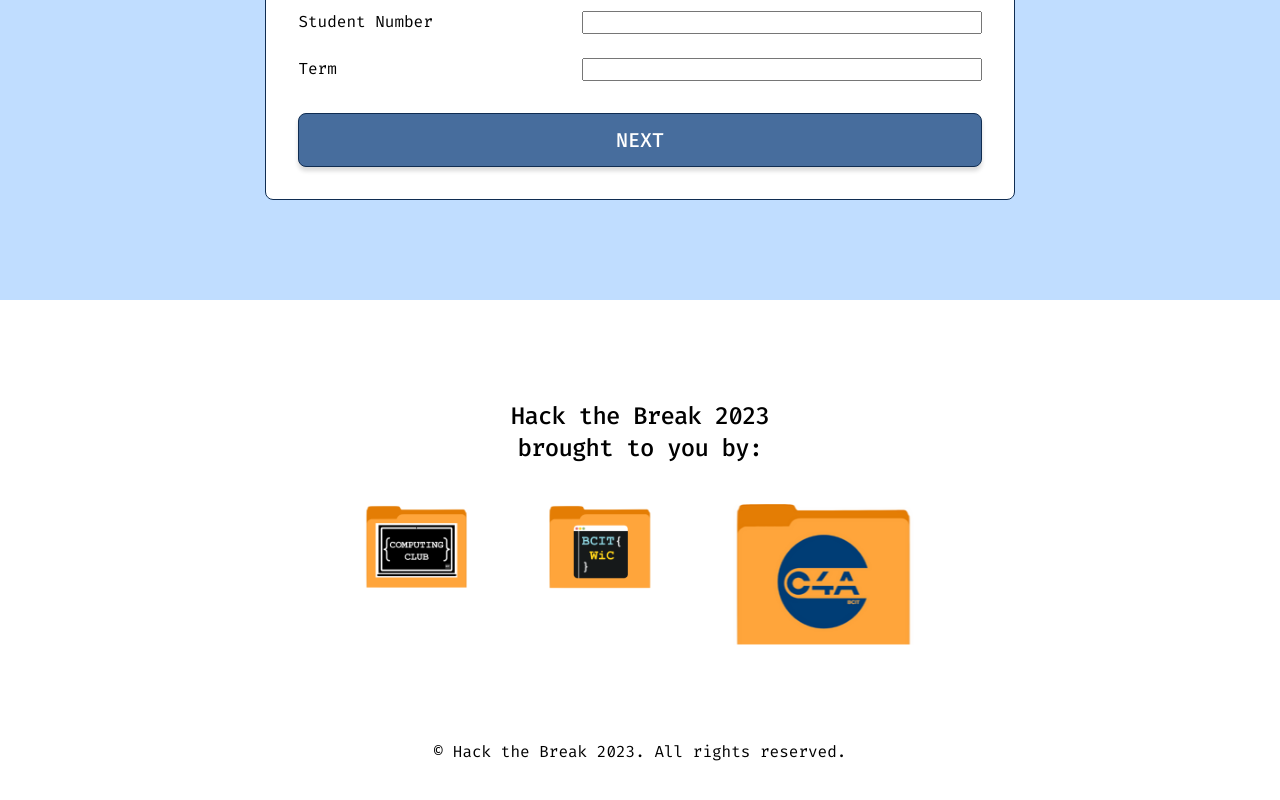
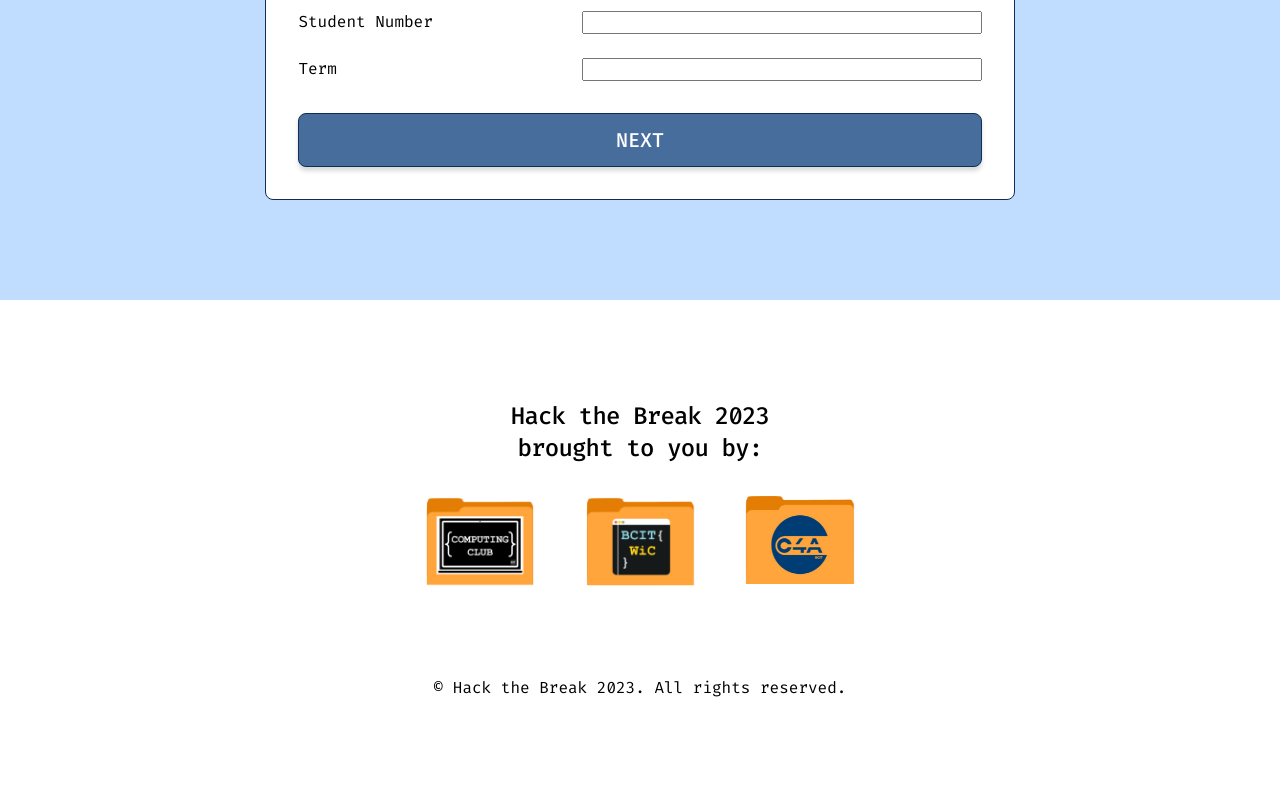
Before and after one commit to jmc37/HackTheBreak, a React (Vite) app: page / in a window 1280 px wide. Shown: the part 5010-5810 px from the top of the page. After the commit the page ends 5764 px from the top, so only its background shows below. Built offline with nearby package versions, Linux system fonts and the light colour scheme; a web font is replaced by a local one.

Commit message:
Fix logo sizing & update links in Socials section

```diff
--- a/src/sections/Socials.tsx
+++ b/src/sections/Socials.tsx
@@ -12,7 +12,7 @@ function Socials() {
                 <ul className={styles.socialsContainer}>
                     <li>
                         <a
-                            href="#"
+                            href="https://www.linkedin.com/company/bcit-computing-club/"
                             target="_blank"
                             title="Link to Computing Club"
                         >
@@ -21,7 +21,7 @@ function Socials() {
                     </li>
                     <li>
                         <a
-                            href="#"
+                            href="https://linktr.ee/wic.bcit"
                             target="_blank"
                             title="Link to BCIT Women in Computing"
                         >
--- a/src/styles/FAQ.module.css
+++ b/src/styles/FAQ.module.css
@@ -37,6 +37,7 @@
     padding: 0.5rem;
     border-radius: 0.5rem;
     box-shadow: 0 0.25rem 0.25rem var(--shadow-light);
+    font-size: 0.9rem;
 }
 
 .reachOut {
@@ -66,4 +67,8 @@
     .htbContact {
         margin: 6rem auto 0;
     }
+
+    .htbEmail {
+        font-size: 1rem;
+    }
 }
--- a/src/styles/Socials.module.css
+++ b/src/styles/Socials.module.css
@@ -15,7 +15,7 @@
 .socialsContainer {
     display: flex;
     flex-direction: row;
-    gap: 0.12rem;
+    gap: 1rem;
     list-style: none;
     margin: 2.5rem 0 0;
     padding: 0;
@@ -23,8 +23,8 @@
     justify-content: space-around;
 }
 
-.socialsContainer li {
-    scale: 90%;
+.socialsContainer img {
+    width: 7rem;
 }
 
 @media (min-width: 536px) {
@@ -33,7 +33,7 @@
     }
 
     .socialsContainer {
-        gap: 4.125rem;
+        gap: 2rem;
         margin: 2rem 0 0;
         flex-wrap: nowrap;
     }
@@ -42,3 +42,9 @@
         padding: 6.25rem 5rem 3.5rem;
     }
 }
+
+@media (min-width: 768px) {
+    .socialsContainer {
+        gap: 3rem;
+    }
+}
```
